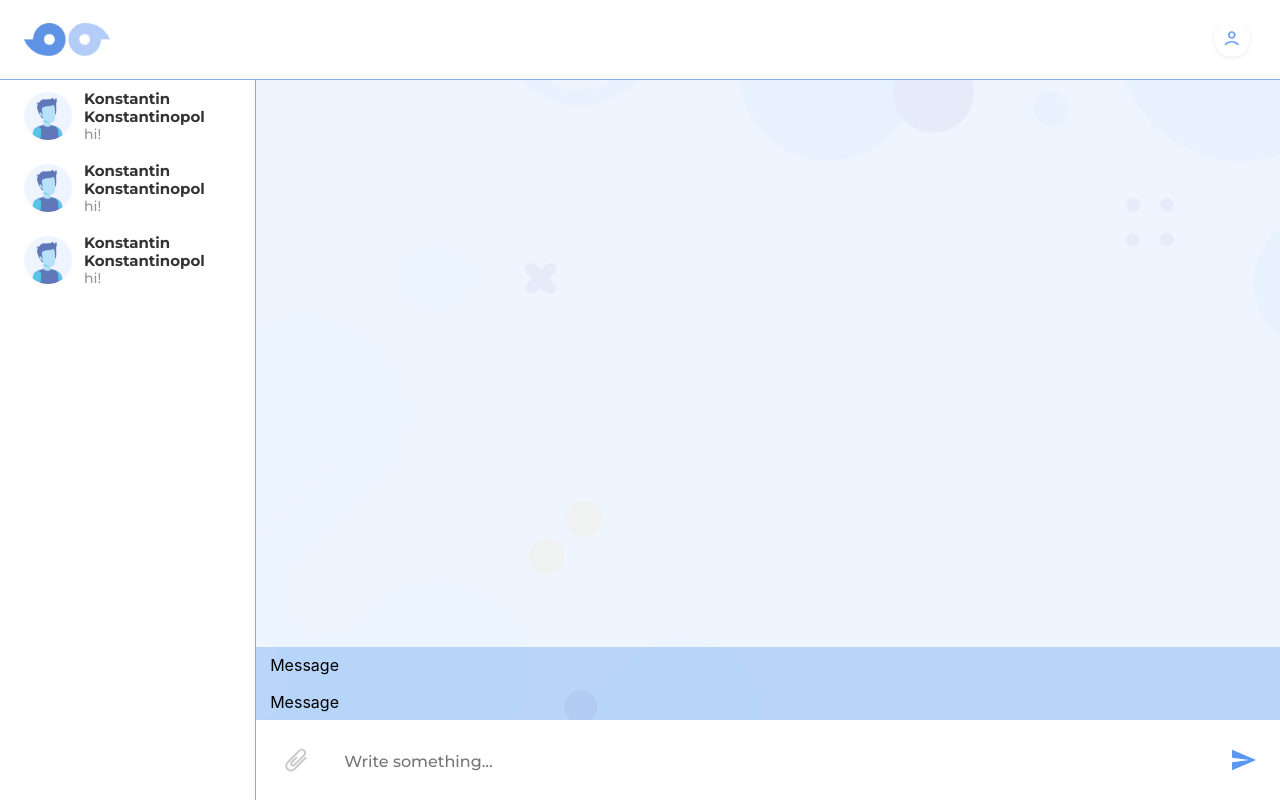
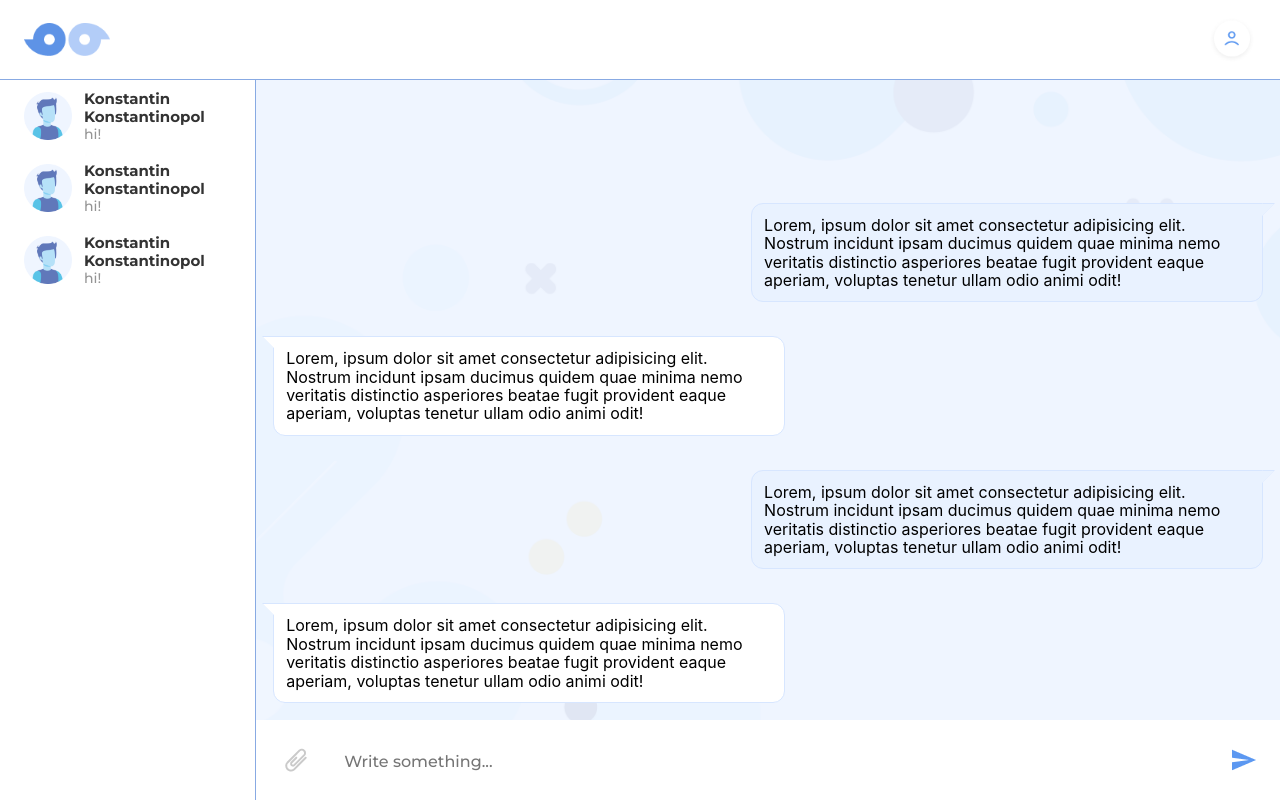
Before and after one commit to AndrushaPixeL/academy_ilink, a React (Create React App) app: page / in a window 1280 px wide. Both pictures are taken after typing "Sample", "Sample" into the empty fields and a click on the button "Login". Built offline with nearby package versions, Linux system fonts and the light colour scheme.

Commit message:
feat: added messages and scrollbar for chat + styleds

```diff
--- a/src/components/atoms/Message/Message.scss
+++ b/src/components/atoms/Message/Message.scss
@@ -1,6 +1,56 @@
-.message_container {
-  width: 100%;
-  height: max-content;
-  padding: 9px 14px;
-  background-color: rgba(104, 163, 240, 0.397);
+.myMessage {
+  position: relative;
+  max-width: 50%;
+  margin: 17px;
+  background: rgb(233, 242, 255);
+  border: 1px solid #d7e6ff;
+  border-radius: 12px 0px 12px 12px;
+  padding: 12px;
 }
+
+.myMessage:before,
+.myMessage:after {
+  content: '';
+  position: absolute;
+  top: 0px;
+  left: auto;
+  right: -24px;
+  border-bottom: 12px solid transparent;
+  border-left: 12px solid rgb(233, 242, 255);
+  border-right: 12px solid transparent;
+}
+
+.myMessage:before {
+  top: -1px;
+  left: auto;
+  right: -25px;
+  border-left-color: #d7e6ff;
+}
+
+.yourMessage {
+  position: relative;
+  max-width: 50%;
+  margin: 17px;
+  background: #ffffff;
+  border: 1px solid #d7e6ff;
+  box-sizing: border-box;
+  border-radius: 0px 12px 12px 12px;
+  padding: 12px;
+}
+
+.yourMessage:before,
+.yourMessage:after {
+  content: '';
+  position: absolute;
+  top: 0px;
+  left: -23px;
+  border-bottom: 12px solid transparent;
+  border-left: 12px solid transparent;
+  border-right: 12px solid #ffffff;
+}
+
+.yourMessage:before {
+  top: -1px;
+  left: -24px;
+  border-right-color: #d7e6ff;
+}
--- a/src/components/atoms/Message/Message.tsx
+++ b/src/components/atoms/Message/Message.tsx
@@ -1,10 +1,19 @@
 import React, { FC } from 'react'
 import './Message.scss'
 
-const Message: FC = () => {
+interface Message {
+  classNameMessage: string
+}
+
+const Message: FC<Message> = ({ classNameMessage }) => {
   return (
-    <div className="message_container">
-      <div className="message">Message</div>
+    <div className={classNameMessage}>
+      <div className="message_text">
+        Lorem, ipsum dolor sit amet consectetur adipisicing elit. Nostrum
+        incidunt ipsam ducimus quidem quae minima nemo veritatis distinctio
+        asperiores beatae fugit provident eaque aperiam, voluptas tenetur ullam
+        odio animi odit!
+      </div>
     </div>
   )
 }
--- a/src/components/organisms/Chat/Chat.scss
+++ b/src/components/organisms/Chat/Chat.scss
@@ -1,15 +1,39 @@
-.chat {
-  width: 100%;
+.chat_container {
   height: calc(100vh - 160px);
   background: url('../../../assets/images/ChatBackground.png') no-repeat center;
   background-size: cover;
+  overflow-y: scroll;
+  overflow-x: hidden;
+
+  &::-webkit-scrollbar {
+    width: 6px;
+  }
+
+  &::-webkit-scrollbar-track {
+    background: #e1ecfe;
+    border-radius: 12px;
+  }
+
+  &::-webkit-scrollbar-thumb {
+    background-color: #c5daff;
+    border-radius: 12px;
+  }
+
+  @media (max-width: 700px) {
+    height: calc(100vh - 112px);
+
+    &::-webkit-scrollbar {
+      width: 0;
+    }
+  }
+}
+
+.chat {
+  width: 100%;
+  min-height: 100%;
   display: flex;
   justify-content: flex-end;
   flex-direction: column;
-
-  @media (max-width: 700px) {
-    height: calc(100vh - 112px);
-  }
 }
 
 .chat_noSelect_container {
@@ -20,5 +44,13 @@
 }
 
 .chat_myMessage {
+  display: flex;
+  justify-content: flex-end;
   width: 100%;
 }
+
+.chat_yourMessage {
+  display: flex;
+  justify-content: flex-start;
+  width: 100%;
+}
--- a/src/components/organisms/Chat/Chat.tsx
+++ b/src/components/organisms/Chat/Chat.tsx
@@ -3,10 +3,12 @@ import Message from '../../atoms/Message/Message'
 import NoSelectChatNotice from '../../atoms/NoSelectChatNotice/NoSelectChatNotice'
 import './Chat.scss'
 
-const Chats: FC = () => {
+const Chat: FC = () => {
   const noSelectedChat = false
-
+  const classNameMyMessage = 'chat_myMessage'
+  const classNameYourMessage = 'chat_yourMessage'
   return (
+    <div className="chat_container">
       <div className="chat">
         {noSelectedChat ? (
           <div className="chat_noSelect_container">
@@ -14,16 +16,23 @@ const Chats: FC = () => {
           </div>
         ) : (
           <>
-          <div className="chat_myMessage">
-            <Message />
+            <div className={classNameMyMessage}>
+              <Message classNameMessage="myMessage" />
             </div>
-          <div className="chat_myMessage">
-            <Message />
+            <div className={classNameYourMessage}>
+              <Message classNameMessage="yourMessage" />
+            </div>
+            <div className={classNameMyMessage}>
+              <Message classNameMessage="myMessage" />
+            </div>
+            <div className={classNameYourMessage}>
+              <Message classNameMessage="yourMessage" />
             </div>
           </>
         )}
       </div>
+    </div>
   )
 }
 
-export default Chats
+export default Chat
```
Lines whose indentation alone changed are shown as unchanged.
